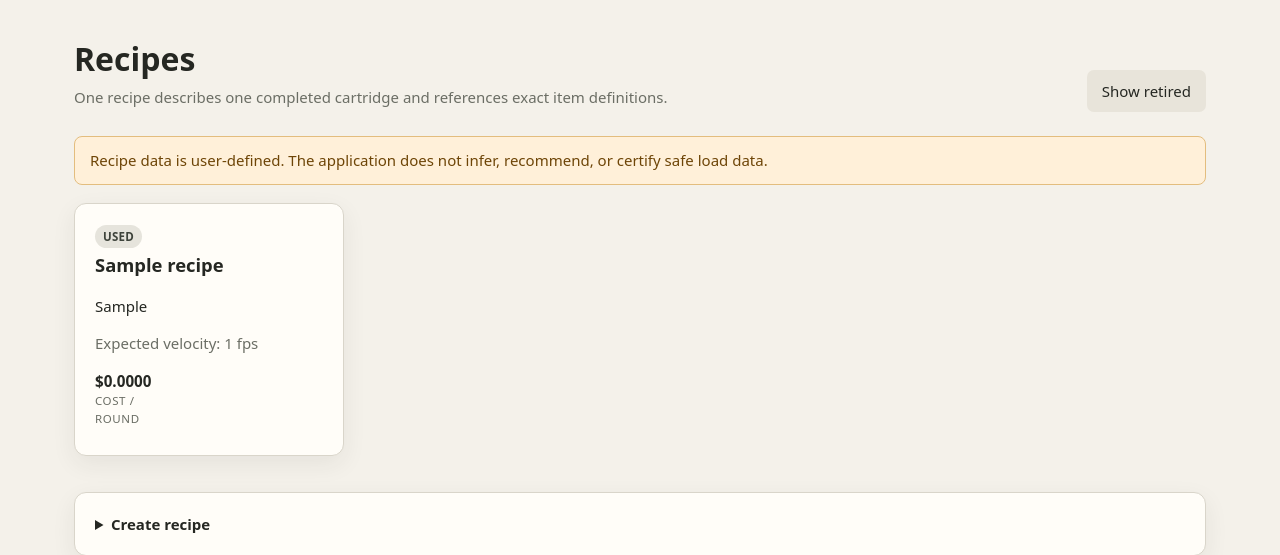
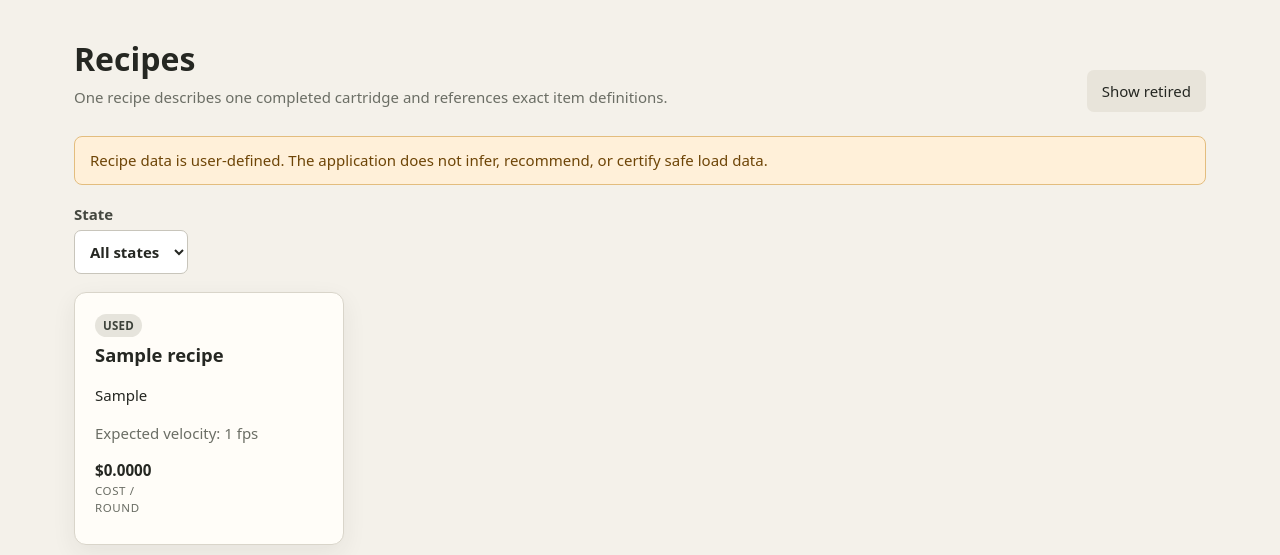
Before and after one commit to shanewiseman/ReloadingInventory, a Flask app: template rendering_app/templates/recipes.html in a window 1280 px wide. Shown: the part 64-619 px from the top of the page. Run offline with Flask 3, Linux system fonts and the light colour scheme; tables that the repository leaves empty hold one stand-in row (values such as "Sample post"); the template is opened without the code that fills it: values that come from a table or form of the project are taken from there, most other values are stand-ins (such as "Sample title", 1, 10 or a date in 2020).

Commit message:
Add recipe state filter dropdown
- Filter recipes by state from the recipes page
- Auto-submit state selection without a button
- Preserve state filter across retired toggle

```diff
--- a/rendering_app/templates/recipes.html
+++ b/rendering_app/templates/recipes.html
@@ -1,7 +1,17 @@
 {% extends "base.html" %}
 {% block content %}
-<div class="heading"><div><h1>Recipes</h1><p>One recipe describes one completed cartridge and references exact item definitions.</p></div><a class="button secondary" href="?retired={{ 'false' if retired == 'true' else 'true' }}">{{ 'Hide' if retired == 'true' else 'Show' }} retired</a></div>
+{% set selected_recipe_state = selected_recipe_state|default('', true) %}
+{% set recipe_state_options = recipe_state_options|default(["UNDER DEVELOPMENT", "UNDER TEST", "APPROVED", "NOT APPROVED", "RETIRED"], true) %}
+{% set toggled_retired = 'false' if retired == 'true' else 'true' %}
+<div class="heading"><div><h1>Recipes</h1><p>One recipe describes one completed cartridge and references exact item definitions.</p></div><a class="button secondary" href="{{ url_for('recipes', retired=toggled_retired, state=selected_recipe_state) if selected_recipe_state else url_for('recipes', retired=toggled_retired) }}">{{ 'Hide' if retired == 'true' else 'Show' }} retired</a></div>
 <div class="notice warning">Recipe data is user-defined. The application does not infer, recommend, or certify safe load data.</div>
+<form class="filters" method="get" data-readonly-allowed>
+  <input type="hidden" name="retired" value="{{ retired }}">
+  <label>State<select name="state" onchange="this.form.submit()">
+    <option value="">All states</option>
+    {% for state in recipe_state_options %}<option value="{{ state }}"{% if selected_recipe_state == state %} selected{% endif %}>{{ state|title }}</option>{% endfor %}
+  </select></label>
+</form>
 <div class="cards record-list">
 {% for recipe in recipes %}
 {% set aggregate = recipe.get("aggregate_performance", {}) %}
```
Also changed, not shown: rendering_app/app.py (+10 -0 lines), tests/test_templates.py (+34 -7 lines).
